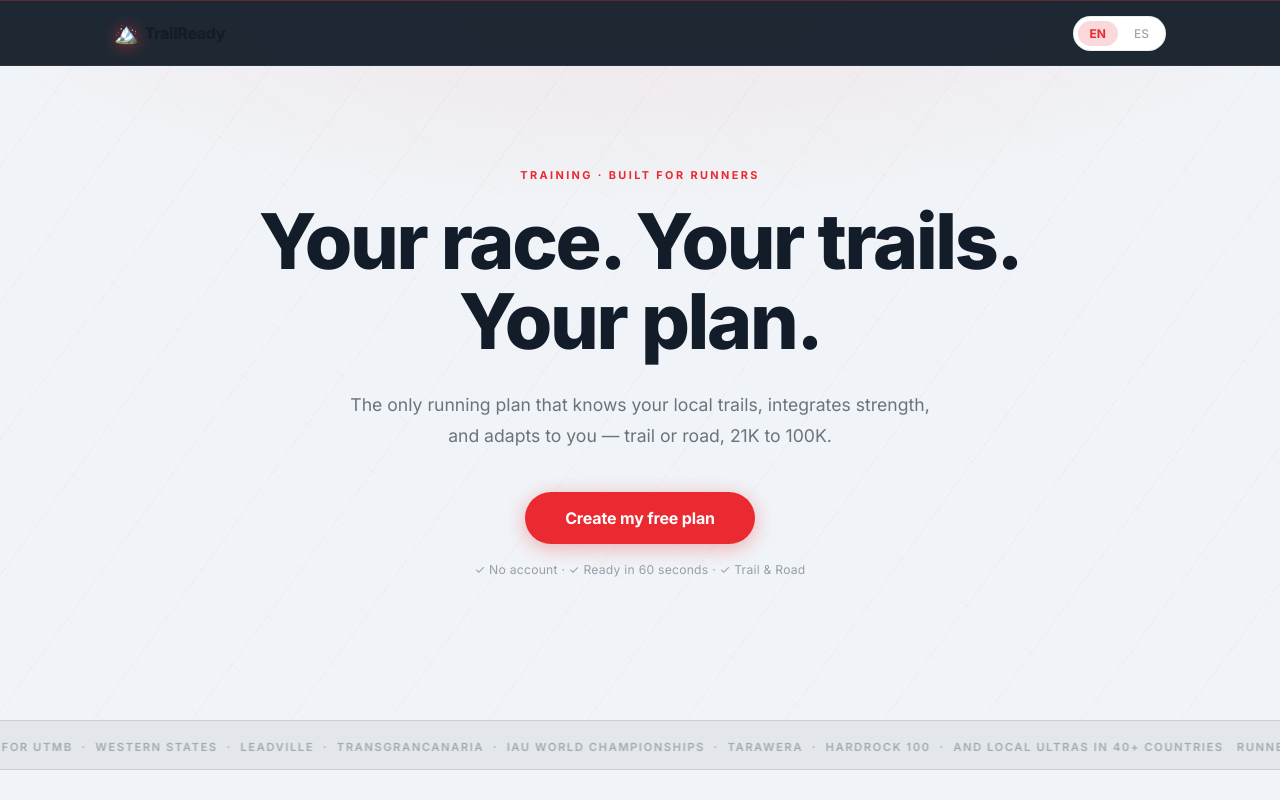
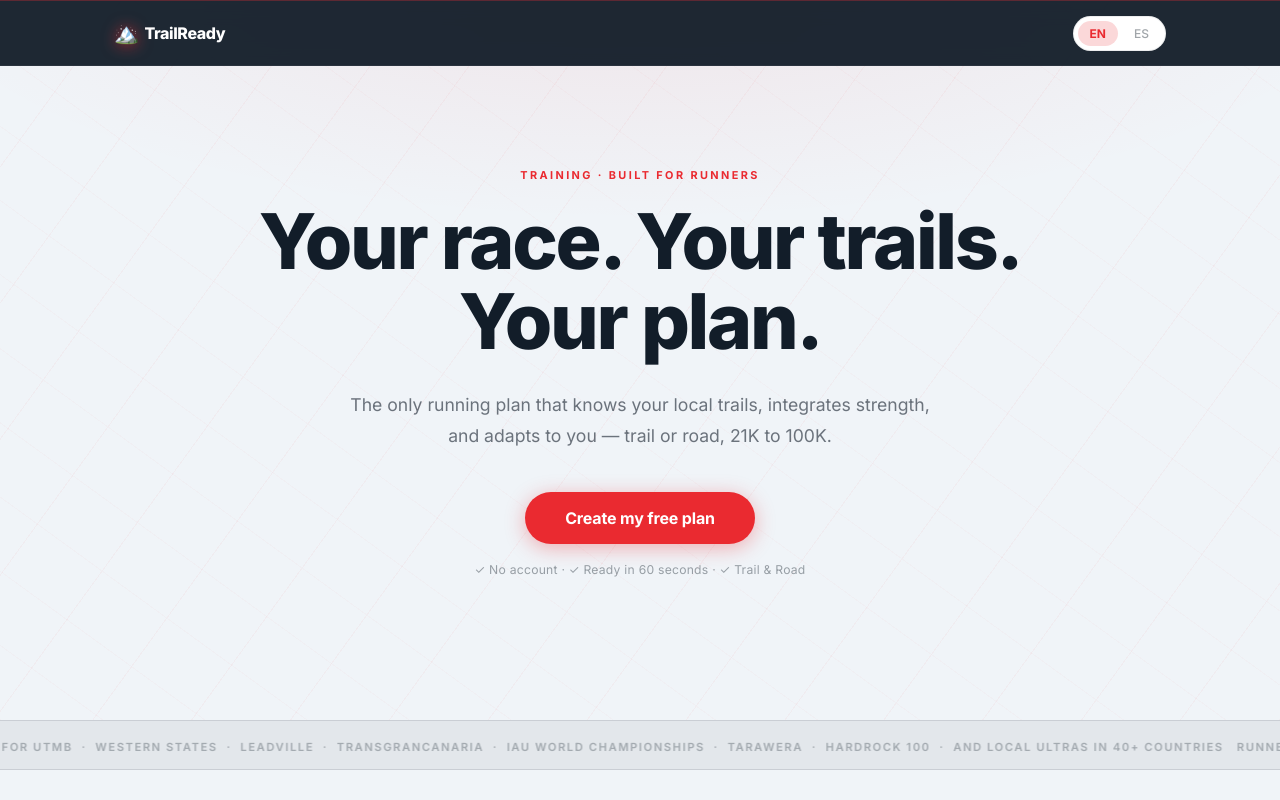
Before and after one commit to alejo18-ash/trailready, a React (Vite) app in the folder frontend/web-preview/: page / in a window 1280 px wide. Shown: the top 800 px of the page. Built offline with nearby package versions, Linux system fonts and the light colour scheme; no server answers.

Commit message:
fix: anchor bottom nav (animation fill) and contrast on landing nav/banner

```diff
--- a/frontend/web-preview/src/screens/LandingPage.jsx
+++ b/frontend/web-preview/src/screens/LandingPage.jsx
@@ -196,7 +196,7 @@ const s = {
     fontWeight: 800,
     fontSize: 16,
     letterSpacing: -0.4,
-    color: 'var(--text)',
+    color: '#FFFFFF',
   },
   brandEmoji: {
     fontSize: 20,
@@ -612,7 +612,7 @@ export default function LandingPage({ lang, setLang }) {
             display: 'flex', alignItems: 'center', justifyContent: 'space-between', gap: 12,
             boxShadow: '0 8px 40px rgba(0,0,0,0.6)',
           }}>
-            <div style={{ fontSize: '0.88rem', color: 'var(--text-60)', lineHeight: 1.4, flex: 1 }}>
+            <div style={{ fontSize: '0.88rem', color: 'rgba(255,255,255,0.85)', lineHeight: 1.4, flex: 1 }}>
               {t(lang, 'landing.bannerText')}
             </div>
             <button
--- a/frontend/web-preview/src/styles/design-system.css
+++ b/frontend/web-preview/src/styles/design-system.css
@@ -60,7 +60,7 @@
 }
 
 .screen-enter {
-  animation: tr-screen-in 220ms var(--ease-out) both;
+  animation: tr-screen-in 220ms var(--ease-out) backwards;
 }
 
 /* ── Tap feedback ────────────────────────────────── */
```
